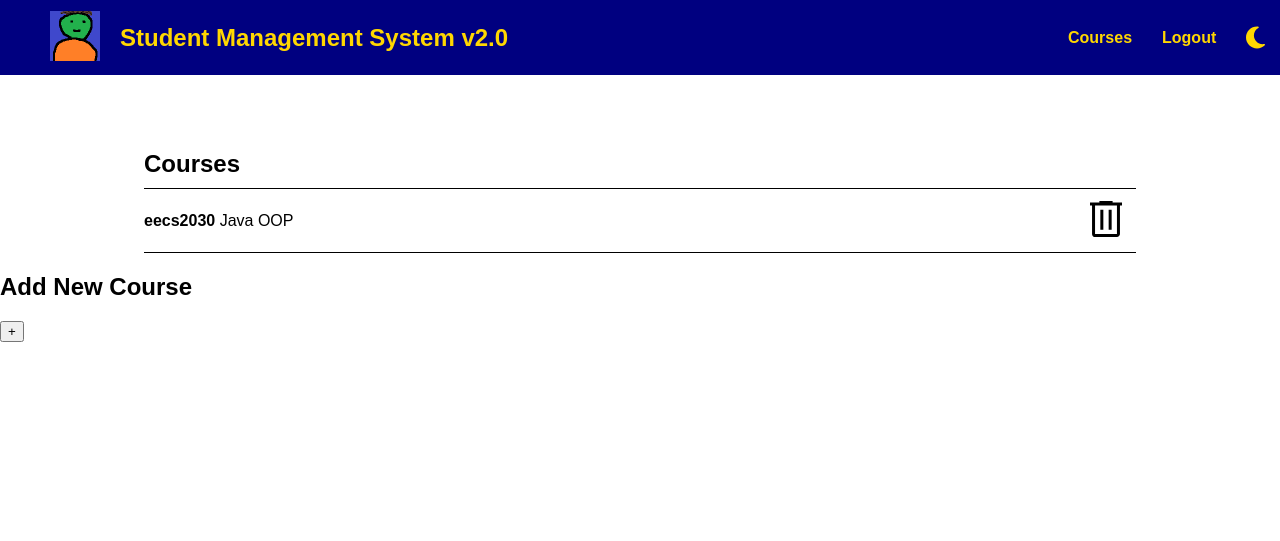
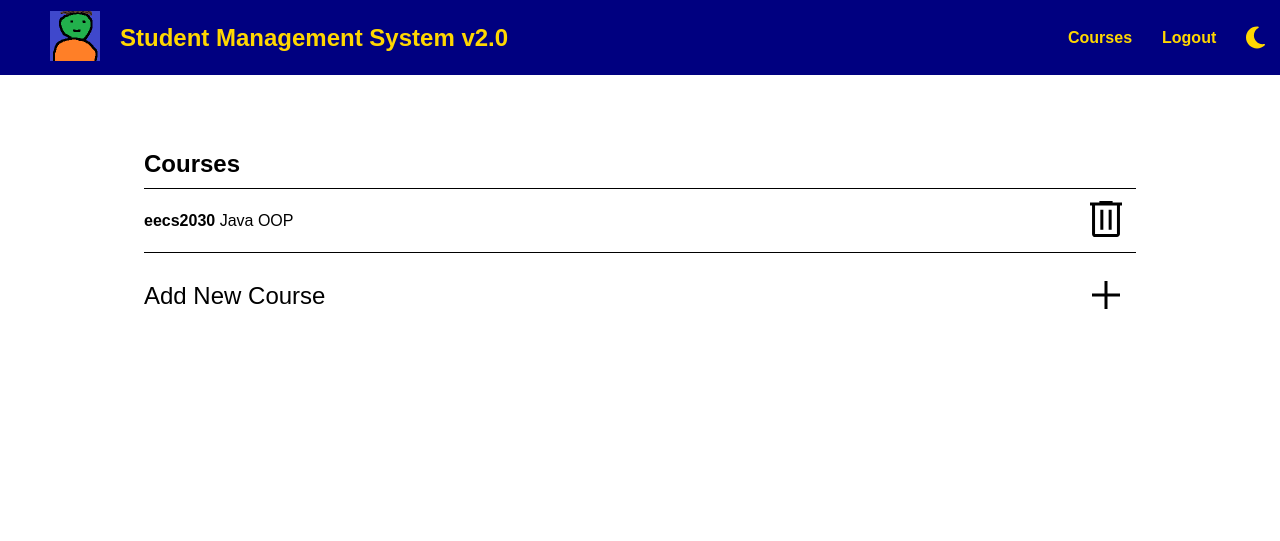
Before and after one commit to luk-ryan/StudentManagementSystemV2, a Flask app: page /course in a window 1280 px wide. Shown: the top 541 px of the page. Run offline with Flask 3, Linux system fonts and the light colour scheme; a user stored in the database is signed in.

Commit message:
SMSV-12 Improved styles of add course prompt
The page is different if the user has no courses.

Also added more styles and an SVG to the page.

```diff
--- a/frontend/static/css/styles.css
+++ b/frontend/static/css/styles.css
@@ -451,7 +451,7 @@ body {
 }
 
 #course-list > div:last-child {
-    border-bottom: 1px solid var(--text-color);
+    font-size: var(--subheading-font-size);
 }
 
 .light-theme #course-list .icon-button {
--- a/frontend/templates/course.html
+++ b/frontend/templates/course.html
@@ -8,7 +8,7 @@
             {% endfor %}
         {% endif %}
     {% endwith %}
-    {% if courses is defined %}
+    {% if courses is defined and courses|length > 0 %}
         <div id="courses">
             <h2 class="block">Courses</h2>
             <div id="course-list" class="block">
@@ -20,11 +20,27 @@
                         </button>
                     </div>
                 {% endfor %}
+                <div>
+                    <p>Add New Course</p>
+                    <button class="icon-button" onclick="openAddCourseModal()">
+                        <img src="static/svg/plus.svg">
+                    </button>
+                </div>
+            </div>
+        </div>
+    {% else %}
+        <div id="courses">
+            <h2 class="block">No Courses Yet</h2>
+            <div id="course-list" class="block">
+                <div>
+                    <p>Add Your First Course</p>
+                    <button class="icon-button" onclick="openAddCourseModal()">
+                        <img src="static/svg/plus.svg">
+                    </button>
+                </div>
             </div>
         </div>
     {% endif %}
-    <h2>Add New Course</h2>
-    <button onclick="openAddCourseModal()">+</button>
     <div id="course-add-modal">
         <div>
             <div>
```
Also changed, not shown: frontend/static/svg/plus.svg (added).
